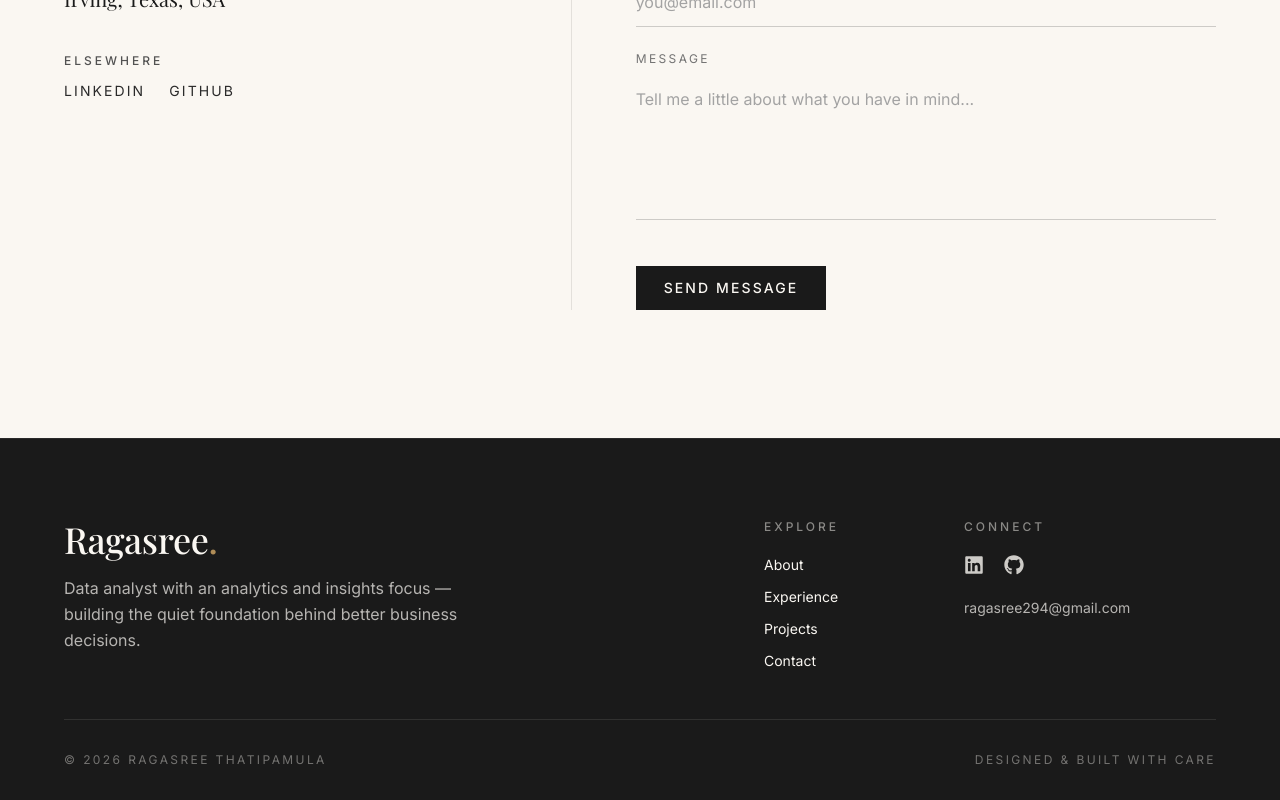
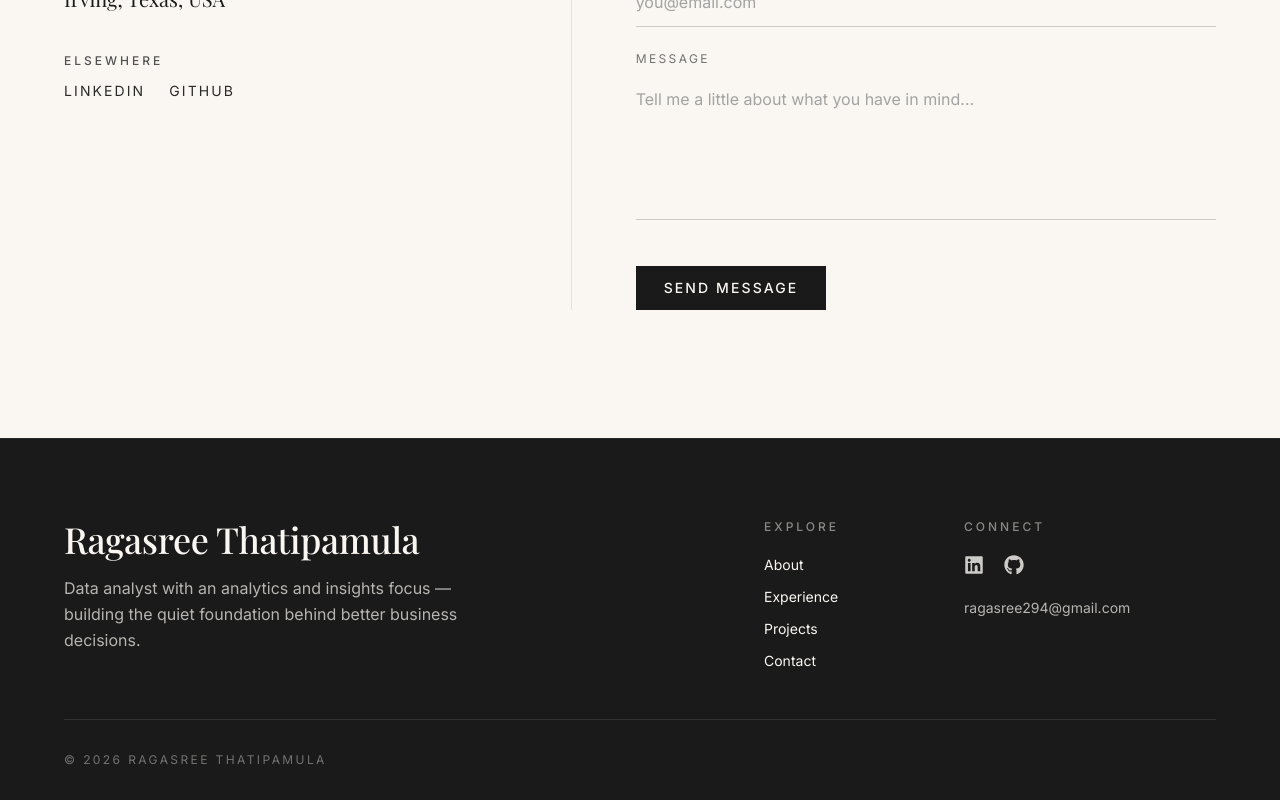
Before and after one commit to ragasree123/reactportfolio, a React (Create React App) app: page / in a window 1280 px wide. Shown: the part 8169-8969 px from the top of the page. Built offline with nearby package versions, Linux system fonts and the light colour scheme; the HTML template or start-up script is replaced by a standard one; a web font is replaced by a local one.

Commit message:
updated final changes

```diff
--- a/public/index.html
+++ b/public/index.html
@@ -4,7 +4,7 @@
   <meta charset="UTF-8">
   <meta name="viewport" content="width=device-width, initial-scale=1.0">
   <link rel="icon" href="/picture1.png" className="rounded border-2 border-blue-500">
-  <title> Ragasree | FrontEnd Developer</title>
+  <title> Ragasree Thatipamula</title>
 </head>
 <body>
   <div id="root"></div>
--- a/src/components/Footer.jsx
+++ b/src/components/Footer.jsx
@@ -9,7 +9,7 @@ const Footer = () => {
           {/* Brand */}
           <div className="md:col-span-7">
             <h2 className="font-serif text-3xl md:text-4xl mb-4">
-              Ragasree<span className="text-gold">.</span>
+              Ragasree Thatipamula
             </h2>
             <p className="text-ivory-100/70 max-w-md leading-relaxed">
               Data analyst with an analytics and insights focus &mdash; building
@@ -90,7 +90,6 @@ const Footer = () => {
 
         <div className="flex flex-col md:flex-row justify-between items-center gap-4 pt-8 text-xs uppercase tracking-[0.2em] text-ivory-100/40">
           <p>&copy; {new Date().getFullYear()} Ragasree Thatipamula</p>
-          <p>Designed &amp; built with care</p>
         </div>
       </div>
     </footer>
```
